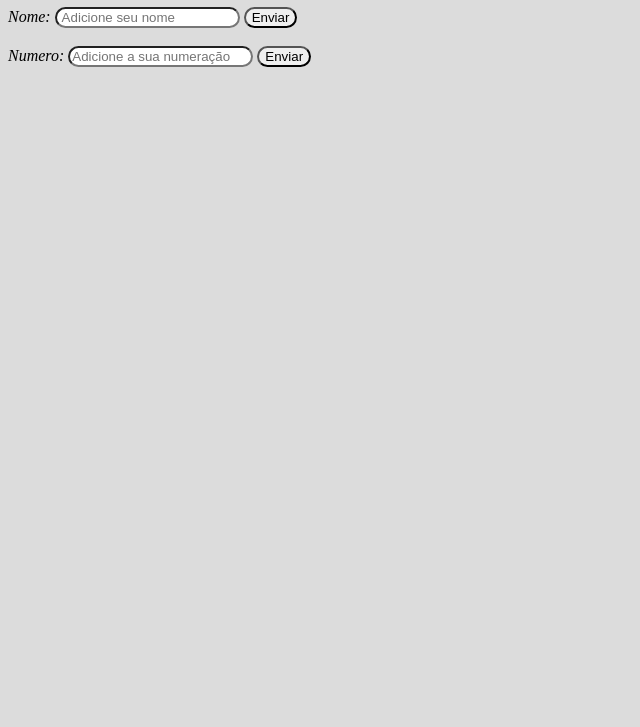
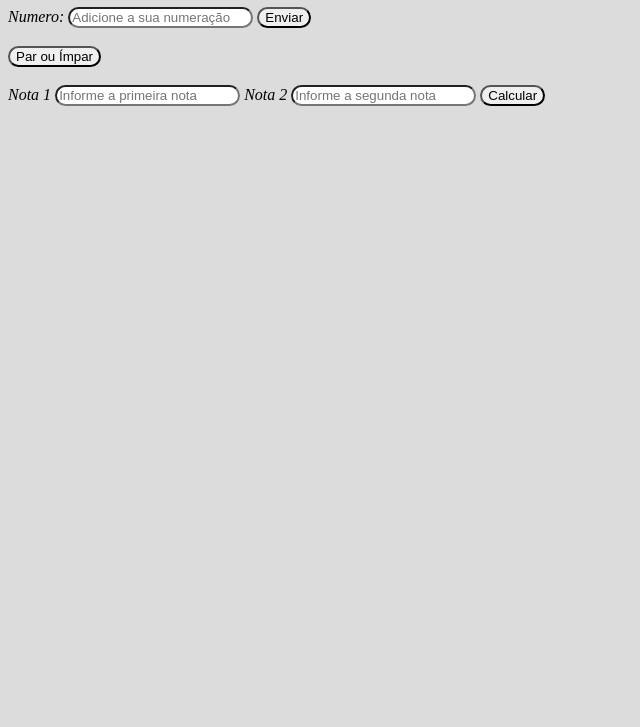
Before and after one commit to raphaellyta/uc5_desenvolvimento_desktop, an Electron app: page Aula01/index.html in a window 1280 px wide. Shown: the part 73-800 px from the top of the page, without its empty margins (0-640 px from the left). Drawn offline with Linux system fonts and the light colour scheme.

Commit message:
atulizacao

```diff
--- a/Aula01/index.html
+++ b/Aula01/index.html
@@ -35,21 +35,37 @@
 <body>
     <h1>HELLO WORLD!</h1>
 
-    <label for="Nome"> Nome:</label>
+    <!-- <label for="Nome"> Nome:</label>
     <input type="text" id = "nome" placeholder=" Adicione seu nome ">
     <button id="botao" onclick="pegarnome()">Enviar</button>
-    <br><br>
+    <br><br> -->
 
 
     <label for="Numero"> Numero:</label>
     <input type="text" id = "Numero" placeholder="Adicione a sua numeração" >
-    <button id="botao" onclick="pegarnome2()">Enviar</button>
+    <button id="botao" onclick='pegarnome2()'>Enviar</button>
     <br><br>
 
+    <button id = "novoteste" onclick='parImpar()'> Par ou Ímpar</button>
+
+    <br><br>
+
+    <label for="Nota1 "> Nota 1</label>
+    <input type="text" id = "Nota1" placeholder="Informe a primeira nota" >
+    <label for="Nota2"> Nota 2</label>
+    <input type="text" id="Nota2" placeholder="Informe a segunda nota">
+    <button id="" onclick='calcular_nota()'> Calcular</button>
+
+    <br><br>
+
+
     <P id="texto2"> </P>
+    <p id ="texto3"></p>
+    <p id="texto4"></p>
     <br>
 
     <!-- //<script>src = funcao.js</script> -->
+
     <script>
     function pegarnome(){
         let conteudo = document.getElementById('nome').value
@@ -69,13 +85,41 @@
         }else{
             document.getElementById('texto2').innerHTML = 'NEGATIVO'
         }
+    }
+
+        function parImpar(){
+
+            let n  = document.getElementById('Numero').value
+
+            if( n % 2 === 0 ){
+                document.getElementById('texto3').innerHTML = 'Número Par'
+            }else{
+
+                document.getElementById('texto3').innerHTML = 'Número Ímpar'
+            }
+        }
+
+
+        function calcular_nota(){
+
+            let nota1 = document.getElementById('Nota1').value*0.4
+            let nota2 = document.getElementById('Nota2').value*0.6
+            let media = document.getElementById('texto4').innerHTML = (nota1+nota2).toFixed(2)
+
+
+
+
+
+        }
+
+
 
 
         // alert(`Olá ${conteudo}`)
         // document.getElementById('Numero').value =""
         // document.getElementById('texto').innerHTML = `olá ${conteudo}!!!`
 
-    }
+
 
     </script>
 
```
